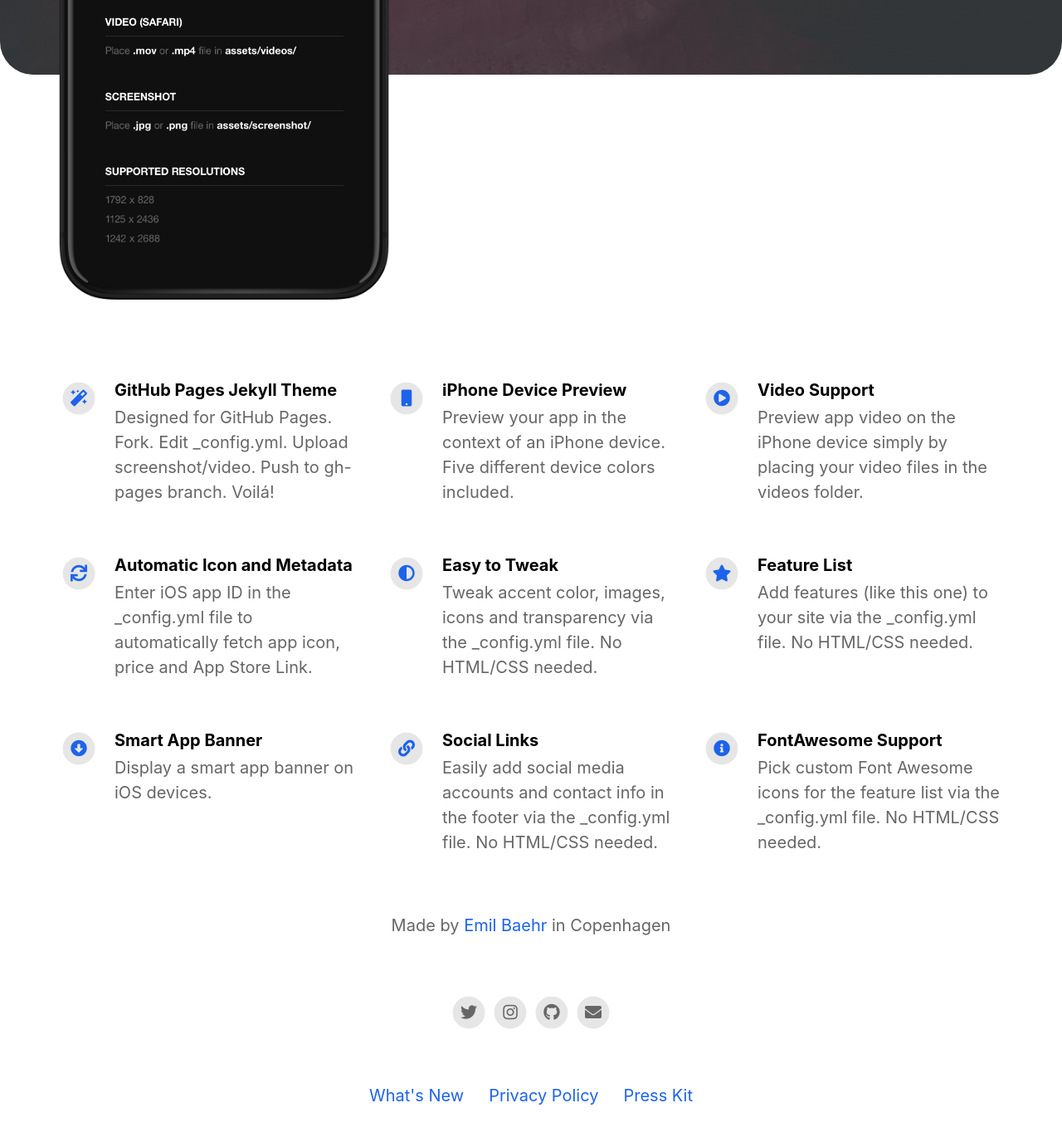
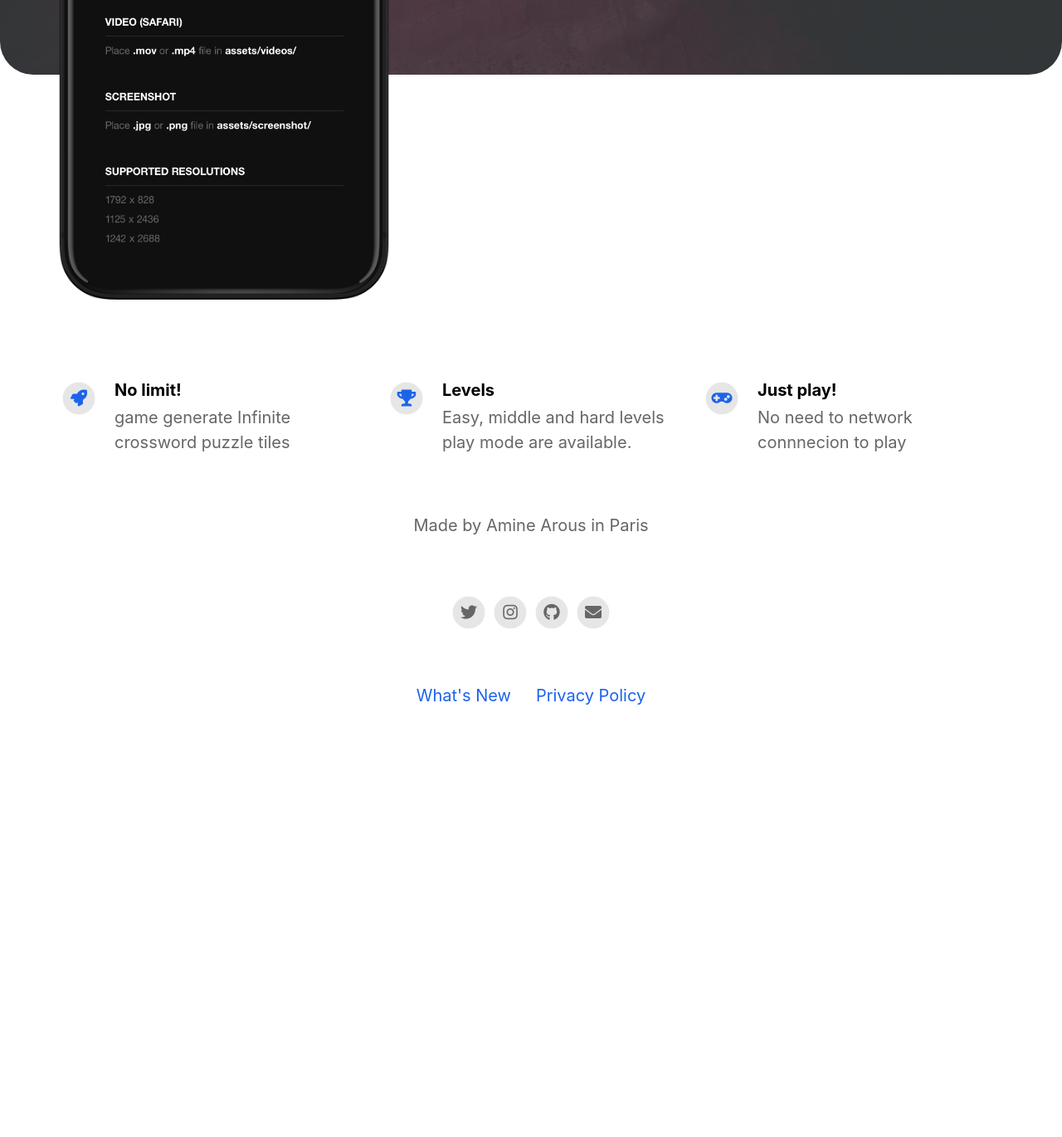
Before and after one commit to AmineArous/crosswordmixarablanding, a Jekyll site: the page built from index.html, in a window 1280 px wide and 1400 px high, scrolled down 624 px. Shown: the top 1370 px of the window at 83% size. Built offline with Jekyll 4.4.1, drawn with Linux system fonts in a browser that asks for light colours; nearby versions of some CDN libraries; after the commit the page ends 1542 px from its top, so only the background shows below that; some of the changed text lies outside the part shown.

Commit message:
Update _config.yml

```diff
--- a/_config.yml
+++ b/_config.yml
@@ -2,32 +2,31 @@
 page_title                                :                                           # Automatically populates with app name if not set and if iOS app ID is set. Otherwise enter manually.
 
 # App Info
-ios_app_id                                : 1234793120                                # Required. Enter iOS app ID to automatically populate name, price and icons (e.g. 718043190).
-ios_app_country                           : us                                        # Required outside USA. Enter 2 letter country code as in https://en.wikipedia.org/wiki/ISO_3166-1_alpha-2
+ios_app_id                                : 6446788204                                # Required. Enter iOS app ID to automatically populate name, price and icons (e.g. 718043190).
 
 appstore_link                             :                                           # Automatically populates if not set and if iOS app ID is set. Otherwise enter manually.
 playstore_link                            :                                           # Enter Google Play Store URL.
-presskit_download_link                    : https://emilbaehr.com                                          # Enter a link to downloadable file or (e.g. public Dropbox link to a .zip file).
+presskit_download_link                    : #https://apps.apple.com/fr/app/id6446788204                                          # Enter a link to downloadable file or (e.g. public Dropbox link to a .zip file).
                                                                                       # Or upload your press kit file to assets and set path accordingly (e.g. "assets/your_press_kit.zip").
 
 app_icon                                  : # assets/appicon.png                      # Automatically populates if not set and if iOS app ID is set.  Otherwise enter path to icon file manually.
 app_name                                  :                                           # Automatically populates if not set and if iOS app ID is set.  Otherwise enter manually.
 app_price                                 :                                           # Automatically populates if not set and if iOS app ID is set.  Otherwise enter manually.
-app_description                           : Write a short tagline for your app.
+app_description                           : كلمات متقاطعة - عربي
 
 enable_smart_app_banner                   : true                                      # Set to true to show a smart app banner at top of page on mobile devices.
 
 
 
 # Information About Yourself
-your_name                                 : Emil Baehr
-your_link                                 : https://emilbaehr.com
-your_city                                 : Copenhagen
-email_address                             : emil.baehr@gmail.com
+your_name                                 : Amine Arous
+your_link                                 :
+your_city                                 : Paris
+email_address                             : m.aminearous@gmail.com
 facebook_username                         :
-instagram_username                        : ebaehr
-twitter_username                          : ebaehr
-github_username                           : emilbaehr
+instagram_username                        : tamjack75
+twitter_username                          : AmineArous
+github_username                           : AmineArous
 youtube_username                          :
 
 
@@ -35,45 +34,17 @@ youtube_username                          :
 # Feature List                            Edit, add or remove features to be presented.
 features                                  :
 
-  - title                                 : GitHub Pages Jekyll Theme
-    description                           : Designed for GitHub Pages. Fork. Edit _config.yml. Upload screenshot/video. Push to gh-pages branch. Voilá!
-    fontawesome_icon_name                 : magic
+  - title                                 : No limit!
+    description                           : game generate Infinite crossword puzzle tiles
+    fontawesome_icon_name                 : rocket
 
-  - title                                 : iPhone Device Preview
-    description                           : Preview your app in the context of an iPhone device. Five different device colors included.
-    fontawesome_icon_name                 : mobile
+  - title                                 : Levels
+    description                           : Easy, middle and hard levels play mode are available.
+    fontawesome_icon_name                 : trophy
 
-  - title                                 : Video Support
-    description                           : Preview app video on the iPhone device simply by placing your video files in the videos folder.
-    fontawesome_icon_name                 : play-circle
-
-  - title                                 : Automatic Icon and Metadata
-    description                           : Enter iOS app ID in the _config.yml file to automatically fetch app icon, price and App Store Link.
-    fontawesome_icon_name                 : sync
-
-  - title                                 : Easy to Tweak
-    description                           : Tweak accent color, images, icons and transparency via the _config.yml file. No HTML/CSS needed.
-    fontawesome_icon_name                 : adjust
-
-  - title                                 : Feature List
-    description                           : Add features (like this one) to your site via the _config.yml file. No HTML/CSS needed.
-    fontawesome_icon_name                 : star
-
-  - title                                 : Smart App Banner
-    description                           : Display a smart app banner on iOS devices.
-    fontawesome_icon_name                 : arrow-alt-circle-down
-
-  - title                                 : Social Links
-    description                           : Easily add social media accounts and contact info in the footer via the _config.yml file. No HTML/CSS needed.
-    fontawesome_icon_name                 : link
-
-  - title                                 : FontAwesome Support
-    description                           : Pick custom Font Awesome icons for the feature list via the _config.yml file. No HTML/CSS needed.
-    fontawesome_icon_name                 : info-circle
-
-  - title                                 : # New Feature Title
-    description                           : # New Feature Description
-    fontawesome_icon_name                 : # Enter Font Awesome icon name (e.g. star). Find icons on fontawesome.com/icons.
+  - title                                 : Just play!
+    description                           : No need to network connnecion to play
+    fontawesome_icon_name                 : gamepad
 
 
 
```
